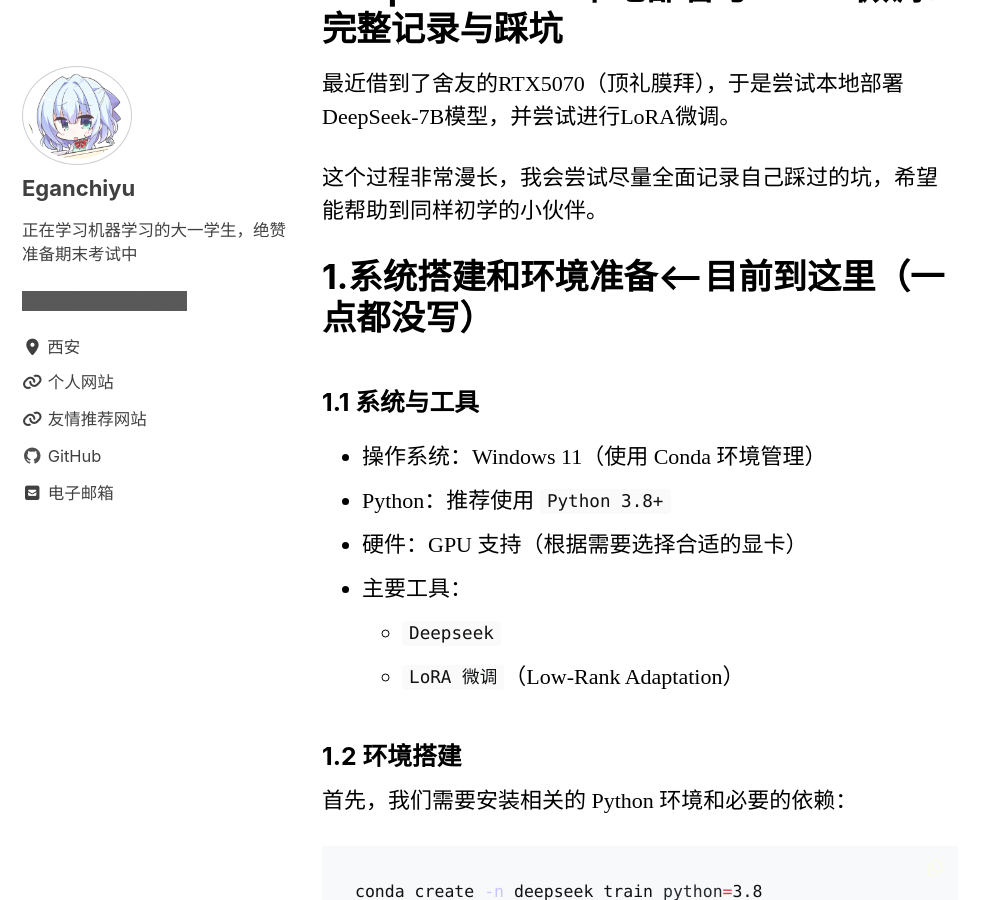
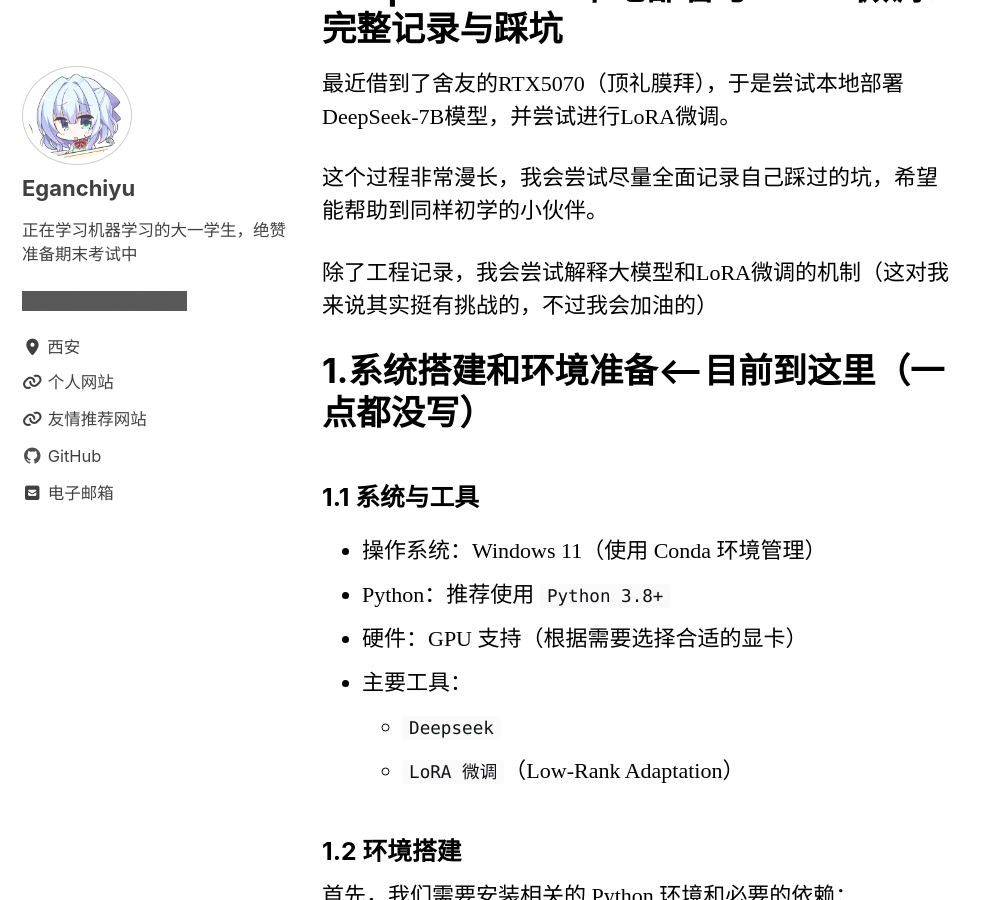
Before and after one commit to Eganchiyu/eganchiyu.github.io, a Jekyll site: the page built from _posts/2026-1-10-LLM-Deepseek-Lora.md, in a window 1280 px wide and 900 px high, scrolled down 336 px. Shown: the whole window, without its empty margins (0-989 px from the left). Built offline with Jekyll 4.4.1, drawn with Linux system fonts in a browser that asks for light colours; cached includes are drawn as plain includes; comment, search, counter and statistics services are not loaded.

Commit message:
更新博客

```diff
--- a/_posts/2026-1-10-LLM-Deepseek-Lora.md
+++ b/_posts/2026-1-10-LLM-Deepseek-Lora.md
@@ -26,6 +26,8 @@
 最近借到了舍友的RTX5070（顶礼膜拜），于是尝试本地部署DeepSeek-7B模型，并尝试进行LoRA微调。
 
 这个过程非常漫长，我会尝试尽量全面记录自己踩过的坑，希望能帮助到同样初学的小伙伴。
+
+除了工程记录，我会尝试解释大模型和LoRA微调的机制（这对我来说其实挺有挑战的，不过我会加油的）
 
 # 1.系统搭建和环境准备<---目前到这里（一点都没写）
 
```
